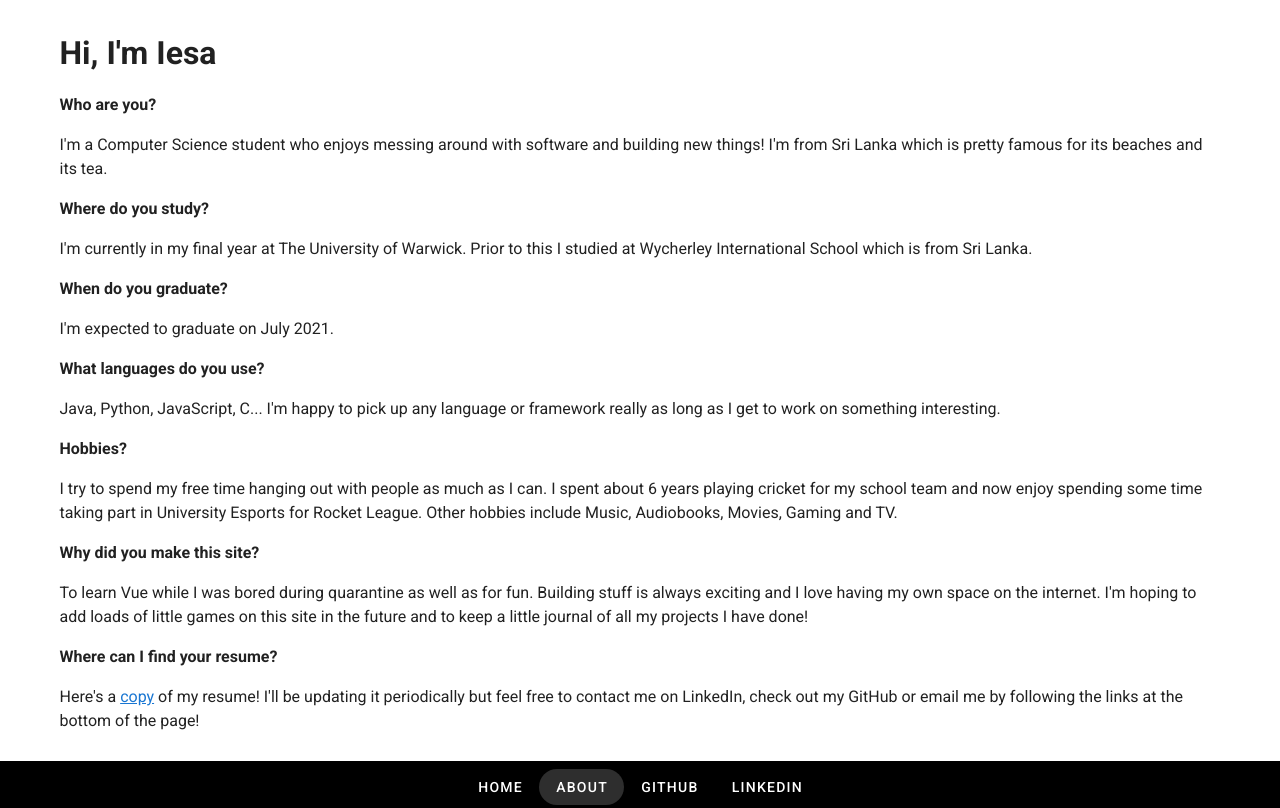
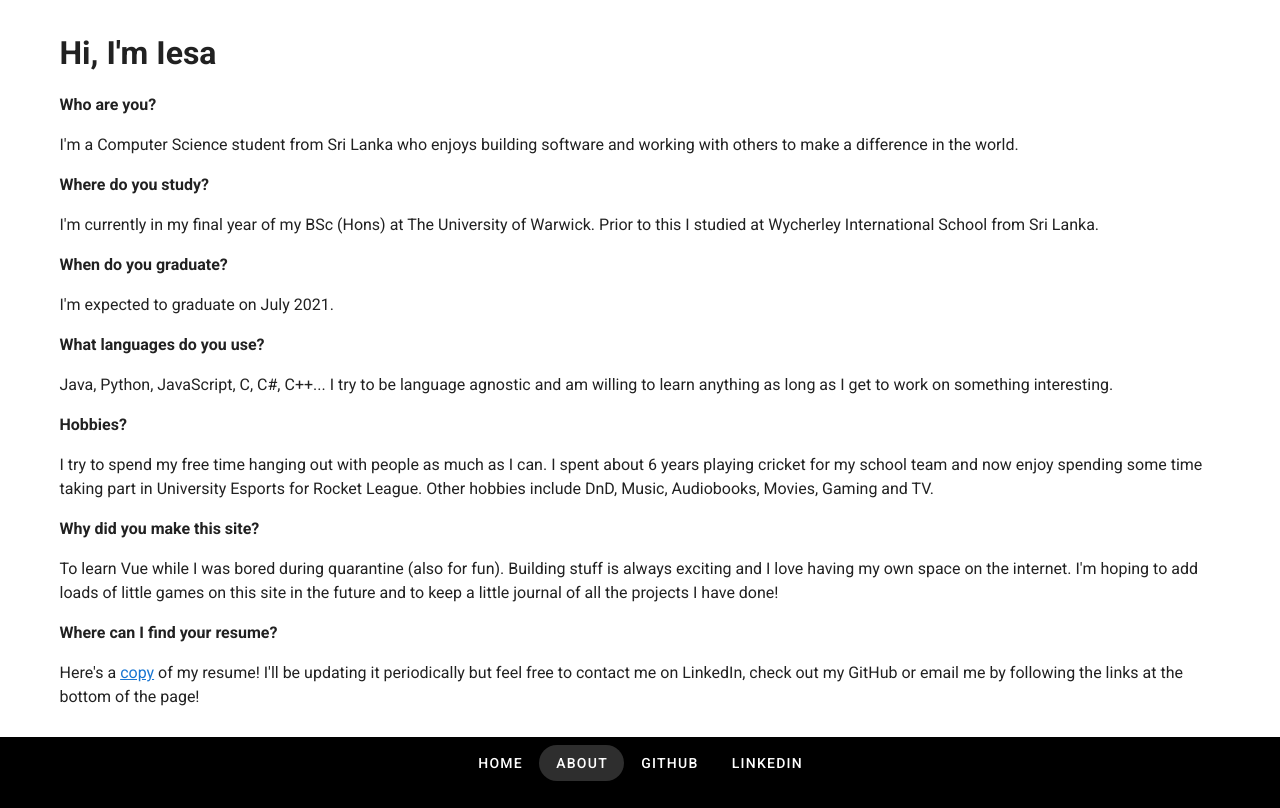
Before and after one commit to izman48/iesawazeer.com, a Vue app in the folder frontend/: page /about in a window 1280 px wide. Shown: the part 700-1508 px from the top of the page. Built offline with nearby package versions, Linux system fonts and the light colour scheme; no server answers.

Commit message:
changed content in about me page sligtly

```diff
--- a/frontend/src/views/About.vue
+++ b/frontend/src/views/About.vue
@@ -10,14 +10,13 @@
             <strong> Who are you? </strong>
           </p>
           <p>
-            I'm a Computer Science student who enjoys messing around with software and building new things! I'm from Sri Lanka which is
-            pretty famous for its beaches and its tea.
+            I'm a Computer Science student from Sri Lanka who enjoys building software and working with others to make a difference in the world.
           </p>
           <p>
             <strong> Where do you study? </strong>
           </p>
           <p>
-            I'm currently in my final year at The University of Warwick. Prior to this I studied at Wycherley International School which is from
+            I'm currently in my final year of my BSc (Hons) at The University of Warwick. Prior to this I studied at Wycherley International School from
             Sri Lanka.
           </p>
           <p>
@@ -30,7 +29,7 @@
             <strong> What languages do you use? </strong>
           </p>
           <p>
-            Java, Python, JavaScript, C... I'm happy to pick up any language or framework really as long as I get to work on something interesting.
+            Java, Python, JavaScript, C, C#, C++... I try to be language agnostic and am willing to learn anything as long as I get to work on something interesting.
           </p>
           <p>
             <strong> Hobbies? </strong>
@@ -38,14 +37,14 @@
           <p>
             I try to spend my free time hanging out with people as much as I can. I spent about 6 years playing cricket for my school team and now
             enjoy spending some time taking part in University Esports for Rocket League.
-            Other hobbies include Music, Audiobooks, Movies, Gaming and TV.
+            Other hobbies include DnD, Music, Audiobooks, Movies, Gaming and TV.
           </p>
           <p>
             <strong> Why did you make this site? </strong>
           </p>
           <p>
-            To learn Vue while I was bored during quarantine as well as for fun. Building stuff is always exciting and I love having my own space
-            on the internet. I'm hoping to add loads of little games on this site in the future and to keep a little journal of all my projects I have
+            To learn Vue while I was bored during quarantine (also for fun). Building stuff is always exciting and I love having my own space
+            on the internet. I'm hoping to add loads of little games on this site in the future and to keep a little journal of all the projects I have
             done!
           </p>
           <p>
```
